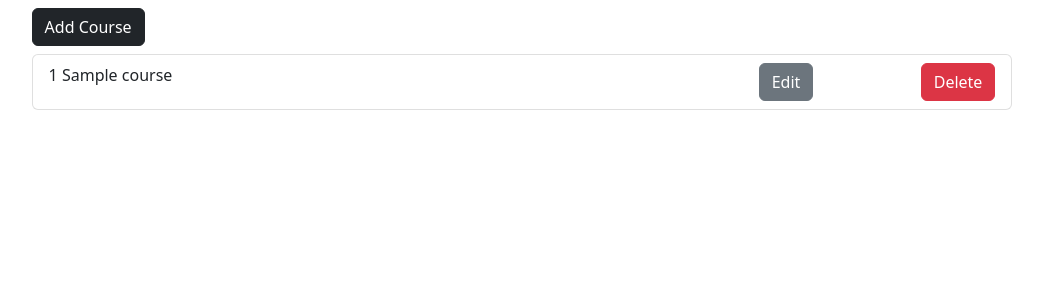
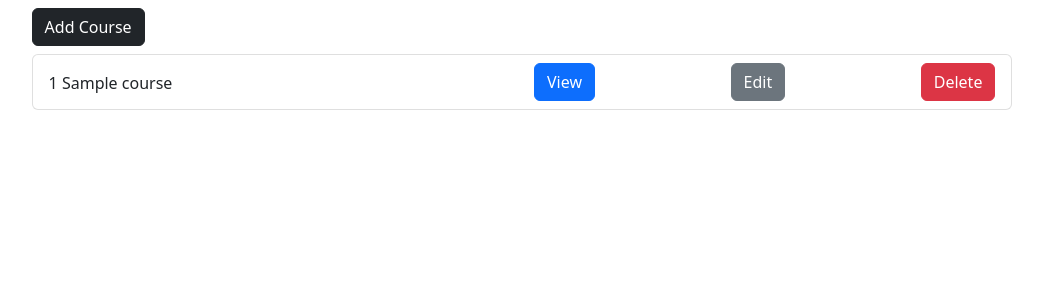
Before and after one commit to enoua5/tarp-lms-clone, a Django app: template course_management/templates/course_management/course_management.html in a window 1280 px wide. Shown: the part 56-356 px from the top of the page, without its empty margins (118-1161 px from the left). Run offline with Django 3.2, Linux system fonts and the light colour scheme; tables that the repository leaves empty hold one stand-in row (values such as "Sample post"); the template is opened without the code that fills it: values that come from a table or form of the project are taken from there, most other values are stand-ins (such as "Sample title", 1, 10 or a date in 2020).

Commit message:
Minor html changes

```diff
--- a/course_management/templates/course_management/course_management.html
+++ b/course_management/templates/course_management/course_management.html
@@ -6,9 +6,10 @@
     <ul class="list-group">
         {% for course in course_list %}
             <li class="list-group-item">
-                <div class="d-flex justify-content-between">
-                    {{ course.course_num }}  {{ course.course_name }}
-                    <div class="d-flex justify-content-between" style="width: 25%">
+                <div class="row">
+                    <div class="mt-2 col">{{ course.course_num }}  {{ course.course_name }}</div>
+                    <div class="col d-flex justify-content-between" style="width: 25%">
+                        <a href="#" class="btn btn-primary" tabindex="-1" role="button" aria-disabled="true">View</a>
                         <a href="{% url 'course_management:updateCourse' course.id %}" class="btn btn-secondary" tabindex="-1" role="button" aria-disabled="true">Edit</a>
                         <a href="{% url 'course_management:deleteCourse' course.id %}" class="btn btn-danger" tabindex="-1" role="button" aria-disabled="true">Delete</a>
                     </div>
```
